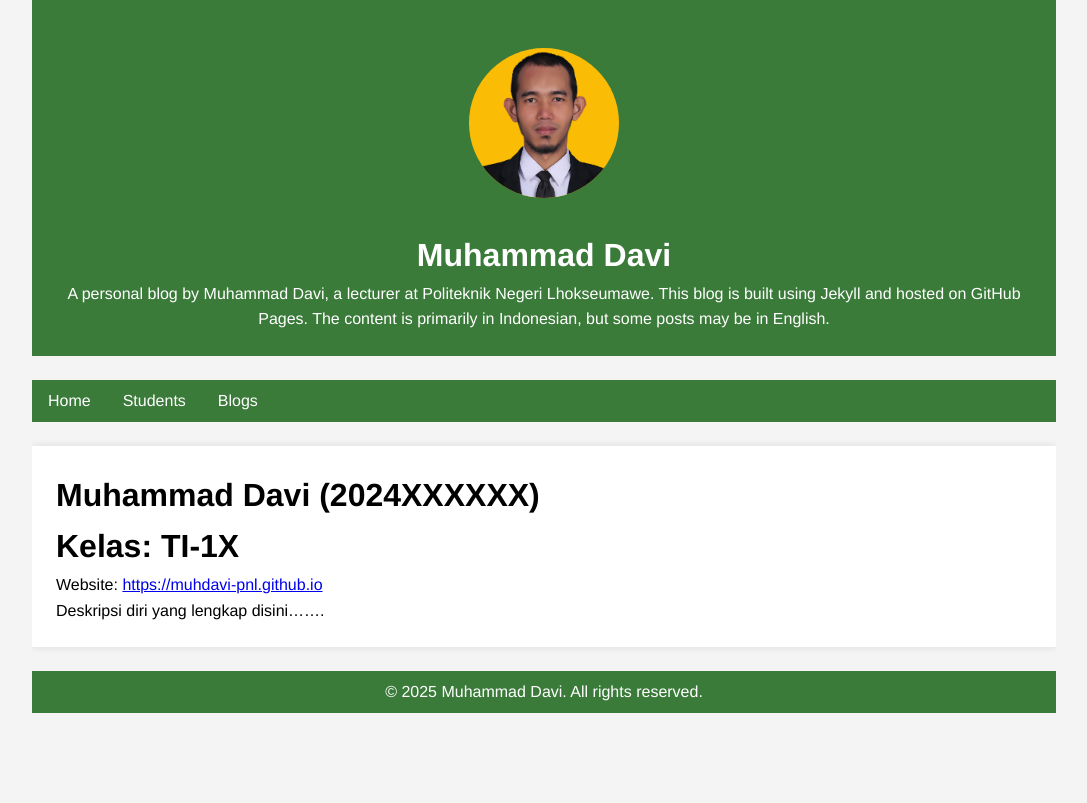
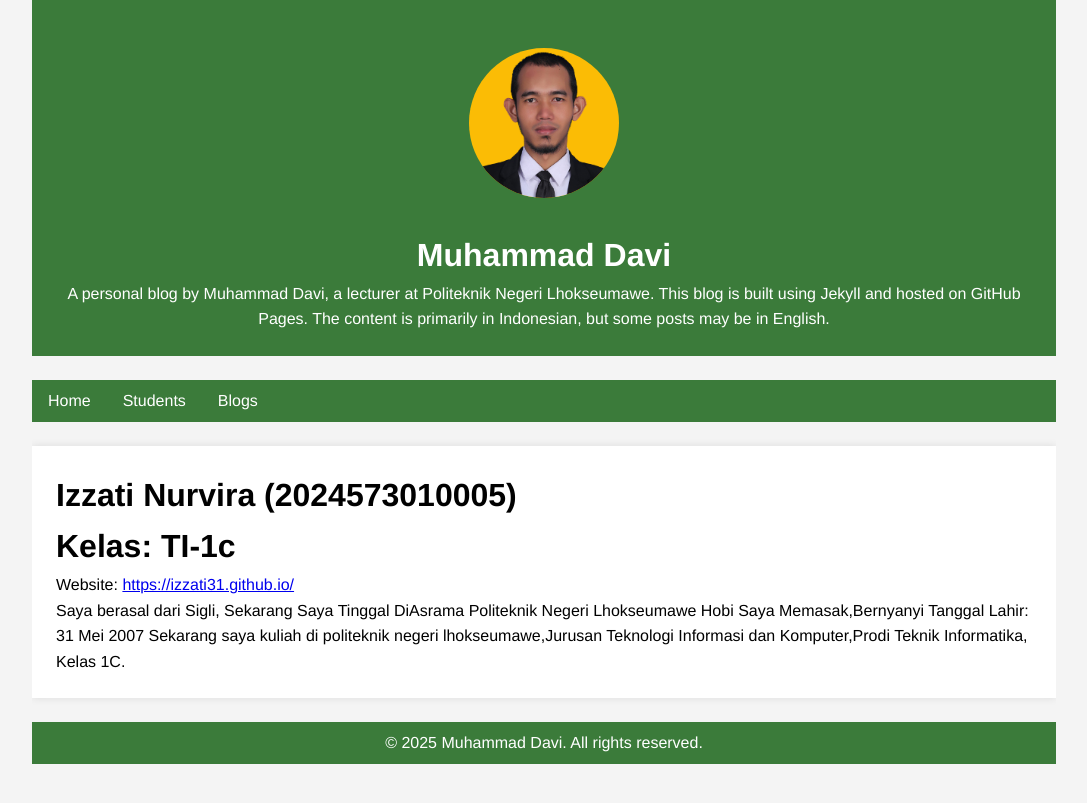
Before and after one commit to muhdavi-pnl/muhdavi-pnl.github.io, a Jekyll site: the page built from _students/davi.md, in a window 1280 px wide. Shown: the top 803 px of the page, without its empty margins (96-1183 px from the left). Built offline with Jekyll 4.4.1, drawn with Linux system fonts in a browser that asks for light colours.

Commit message:
Izzati.md

```diff
--- a/_students/davi.md
+++ b/_students/davi.md
@@ -1,9 +1,13 @@
 ---
 layout: student
-short_name: Davi
-name: Muhammad Davi
-nim: 2024XXXXXX
-class: TI-1X
-website: https://muhdavi-pnl.github.io
+short_name: Izzati
+name: Izzati Nurvira
+nim: 2024573010005
+class: TI-1c
+website: https://izzati31.github.io/
 ---
-Deskripsi diri yang lengkap disini.......
+Saya berasal dari Sigli,
+    Sekarang Saya Tinggal DiAsrama Politeknik Negeri Lhokseumawe
+    Hobi Saya Memasak,Bernyanyi
+    Tanggal Lahir: 31 Mei 2007
+    Sekarang saya kuliah di politeknik negeri lhokseumawe,Jurusan Teknologi Informasi dan Komputer,Prodi Teknik Informatika, Kelas 1C.
```
